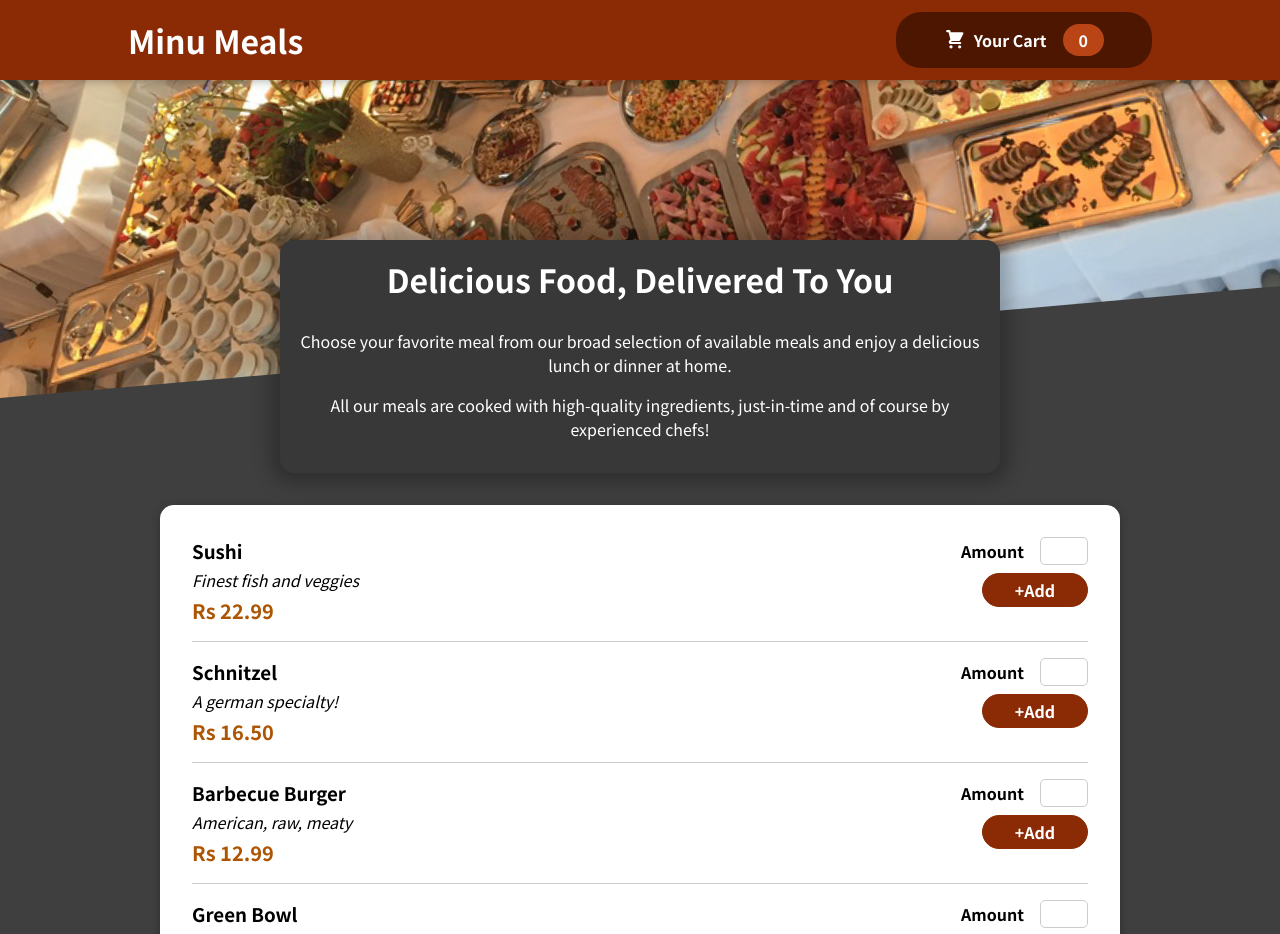
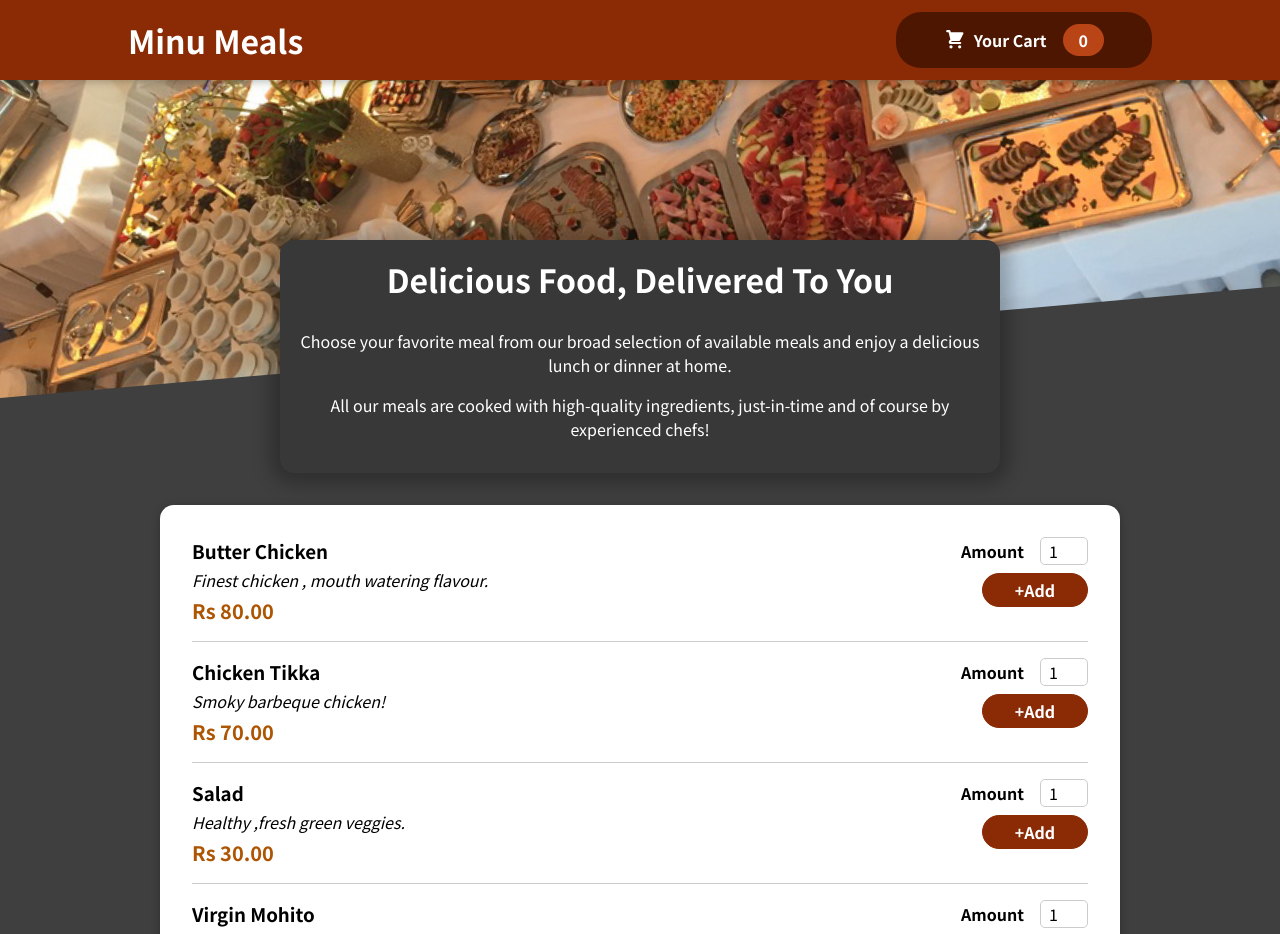
Before and after one commit to Pratheek161001/restaurant-app, a React (Create React App) app: page / in a window 1280 px wide. Shown: the top 934 px of the page. Built offline with nearby package versions, Linux system fonts and the light colour scheme.

Commit message:
adding quantity to cart

```diff
--- a/src/Components/Cart/Cart.js
+++ b/src/Components/Cart/Cart.js
@@ -1,18 +1,29 @@
-import React from 'react'
+import React,{useContext, useState} from 'react'
 import classes from './Cart.module.css'
 import Modal from '../UI/Modal';
+import CartCntxt from '../../store/cart-context';
 
 const Cart = props => {
-    const cartItems= <ul className={classes['cart-items']}>{[
-        {id:'c1',name:'sushi',amount:2,price:35},].map((item)=>
-        <li>{item.name}</li>)}</ul>;
+    const carycntx=useContext(CartCntxt)
+
+    let totalprice=0
+    totalprice=carycntx.items.reduce((acc,item)=>acc+(item.price*item.quantity),0)
+
+    const reducequantity=(itemid)=>{
+        itemid.removeItem(itemid);
+    }
+
+    const cartItems= <h3><ul className={classes['cart-items']}>
+    {carycntx.items.map((item)=>(
+    <li key={item.name}>{item.name} ( {item.quantity} )-------------------Rs {item.price} <button onClick={()=>reducequantity(item.id)}>-</button></li>))
+    }</ul></h3>;
 
   return (
     <Modal onclose={props.onclose}>
         {cartItems}
         <div className={classes.total}>
-            <span>Total amount</span>
-            <span>35.62</span>
+            <span>Total amount in Rupees</span>
+            <span>{totalprice}</span>
         </div>
         <div className={classes.actions}>
             <button className={classes['button--alt']} onClick={props.onclose}>close</button>
--- a/src/Components/Layout/HeaderCartButton.js
+++ b/src/Components/Layout/HeaderCartButton.js
@@ -5,17 +5,18 @@ import CartIcon from '../Cart/CartIcon'
 import CartContext from '../../store/cart-context'
 
 const HeaderCartButton = props => {
-  const cartctx = useContext(CartContext);
-  const numberofcartitems=cartctx.items.reduce((curr,item)=>{
-    return curr+item.amount;
-  },0);
+  const cartCntx = useContext(CartContext);
+  let quantity=0
+  cartCntx.items.forEach(item => {
+    quantity=quantity+Number(item.quantity)
+  })
   return (
     <button className={classes.button} onClick={props.onclick}>
         <span className={classes.icon}>
             <CartIcon/>
         </span>
-        <span>Your Cart</span>
-        <span className={classes.badge}>{numberofcartitems}</span>
+        <span>Your Cart </span>
+        <span className={classes.badge}>{quantity}</span>
     </button>
   )
 }
--- a/src/Components/Meals/AvailableMeals.js
+++ b/src/Components/Meals/AvailableMeals.js
@@ -5,27 +5,27 @@ import MealItem from './MealItem/MealItem';
 const DUMMY_MEALS = [
     {
       id: 'm1',
-      name: 'Sushi',
-      description: 'Finest fish and veggies',
-      price: 22.99,
+      name: 'Butter Chicken',
+      description: 'Finest chicken , mouth watering flavour.',
+      price: 80.00,
     },
     {
       id: 'm2',
-      name: 'Schnitzel',
-      description: 'A german specialty!',
-      price: 16.5,
+      name: 'Chicken Tikka ',
+      description: 'Smoky barbeque chicken!',
+      price: 70.00,
     },
     {
       id: 'm3',
-      name: 'Barbecue Burger',
-      description: 'American, raw, meaty',
-      price: 12.99,
+      name: 'Salad',
+      description: 'Healthy ,fresh green veggies.',
+      price: 30.00,
     },
     {
       id: 'm4',
-      name: 'Green Bowl',
-      description: 'Healthy...and green...',
-      price: 18.99,
+      name: 'Virgin Mohito',
+      description: 'fizzy... chilled...refreshing',
+      price: 50.00,
     },
   ];
 const AvailableMeals = () => {
--- a/src/Components/Meals/MealItem/MealItem.js
+++ b/src/Components/Meals/MealItem/MealItem.js
@@ -11,7 +11,7 @@ const MealItem = props => {
             <div className={classes.price}>{price}</div>
         </div>
         <div>
-            <MealItemForm/>
+            <MealItemForm id={props.id} item={props}/>
         </div>
     </li>
   )
--- a/src/Components/Meals/MealItem/MealItemForm.js
+++ b/src/Components/Meals/MealItem/MealItemForm.js
@@ -1,20 +1,35 @@
-import React from 'react'
+import React, { useContext, useState ,useRef } from 'react'
 import classes from './MealItemForm.module.css'
 import Input from '../../UI/Input'
+import CartContext from '../../../store/cart-context'
 
-const MealItemForm = () => {
+const MealItemForm = props => {
+
+  const cartcntx=useContext(CartContext);
+  const [quantity,changequantity]=useState(1)
+
+  const quantitychangehandler=(event)=>{
+    changequantity(event.target.value)
+  }
+
+  const addItemToCart=(event)=>{
+    event.preventDefault();
+    cartcntx.addItem({...props.item , quantity:Number(quantity)})
+  }
+
   return (
     <form className={classes.form}>
-        <Input label="Amount" input={{
-            id:'amount',
-            type:'number',
-            min:'1',
-            max:'5',
-            step:'1',
-            deafultValue:'1',}}/>
-        <button>+Add</button>
+        <Input label="Amount"
+                  id={'amount_'+props.id}
+                  type='number'
+                  min='1'
+                  max='5'
+                  step='1'
+                  defaultValue={quantity}
+                  onChange={quantitychangehandler}
+             />
+        <button onClick={addItemToCart}>+Add</button>
     </form>
   )
 }
-
 export default MealItemForm
--- a/src/Components/UI/Input.js
+++ b/src/Components/UI/Input.js
@@ -1,13 +1,20 @@
 import React from 'react'
 import classes from './Input.module.css'
 
-const Input = props => {
+const Input = ({id,onChange,type,max,min,defaultValue,step,label}) => {
   return (
     <div className={classes.input}>
-        <label htmlFor={props.input.id}>{props.label}</label>
-        <input {...props.input}/>
+        <label htmlFor={label}>{label}</label>
+        <input label={label}
+        id={id}
+        type={type}
+        min={min}
+        max={max}
+        step={step}
+        defaultValue={defaultValue}
+        onChange={onChange}/>
     </div>
   )
 }
 
-export default Input
+export default Input;
--- a/src/store/CartProvider.js
+++ b/src/store/CartProvider.js
@@ -1,20 +1,25 @@
-import React from 'react'
+import React, { useState } from 'react'
 import CartContext from './cart-context'
 
 const CartProvider = props => {
-    const addItemCarthandler=()=>{
 
+  const [items,updateItems]=useState([])
+
+    const addItemCarthandler=(item)=>{
+      updateItems([...items,item])
     }
-    const removeItemHandler=()=>{
+    const removeItemfromcartHandler=(id)=>{
+      console.log('reducing')
 
     }
     const cartContext={
-        items:[],
+        items:items ,
         totalAmount:0,
         addItem:addItemCarthandler,
-        removeItem:removeItemHandler
+        removeItem:removeItemfromcartHandler,
+        message:'i am accesible anywhere'
         }
   return <CartContext.Provider value={cartContext}>{props.children}</CartContext.Provider>
 }
 
-export default CartProvider
+export default CartProvider;
--- a/src/store/cart-context.js
+++ b/src/store/cart-context.js
@@ -2,7 +2,6 @@ import React from 'react'
 
 const CartContext=React.createContext({
     items:[],
-    totalAmount:0,
     addItem:(item)=>{},
     removeItem:(id)=>{}
 })
```
